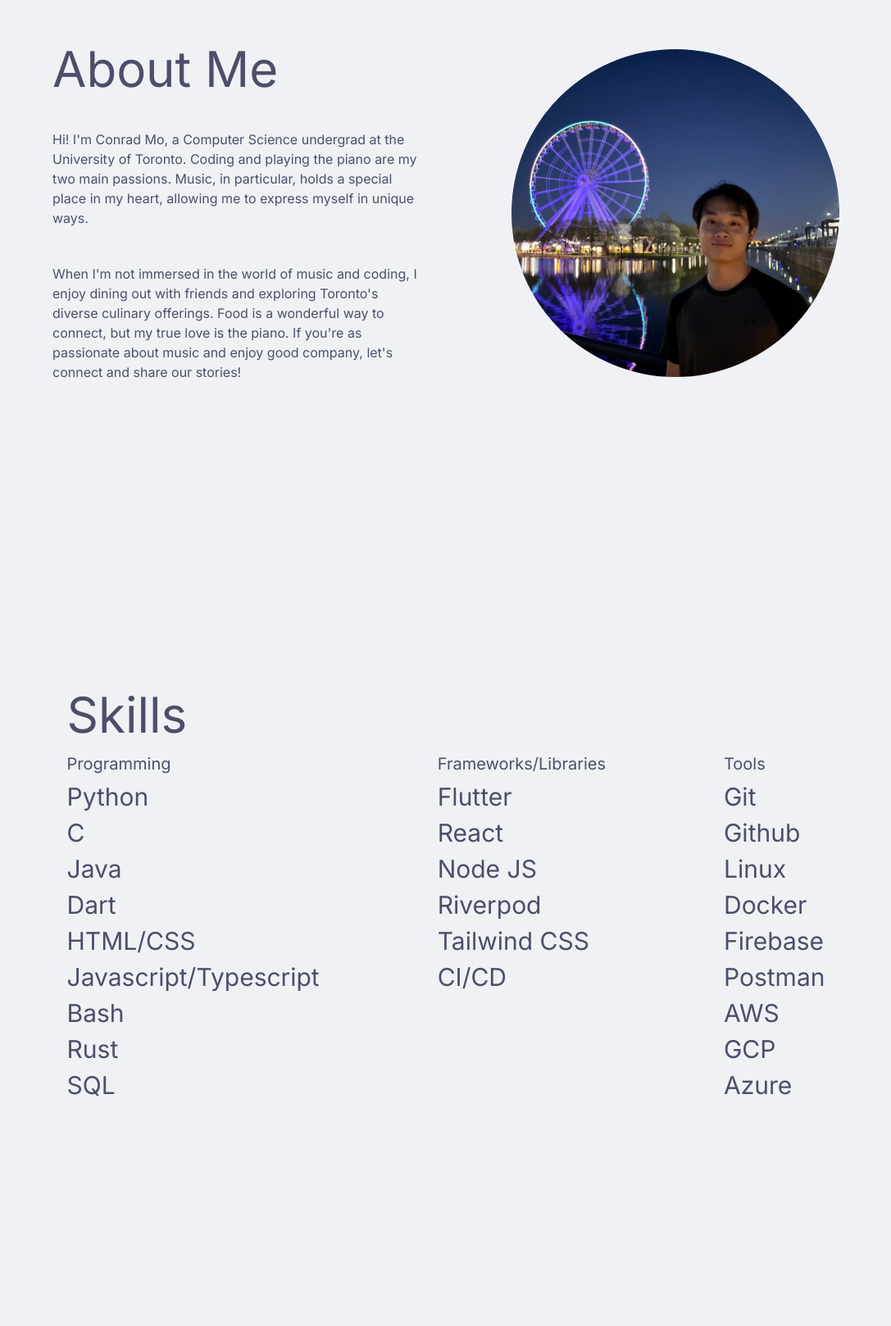
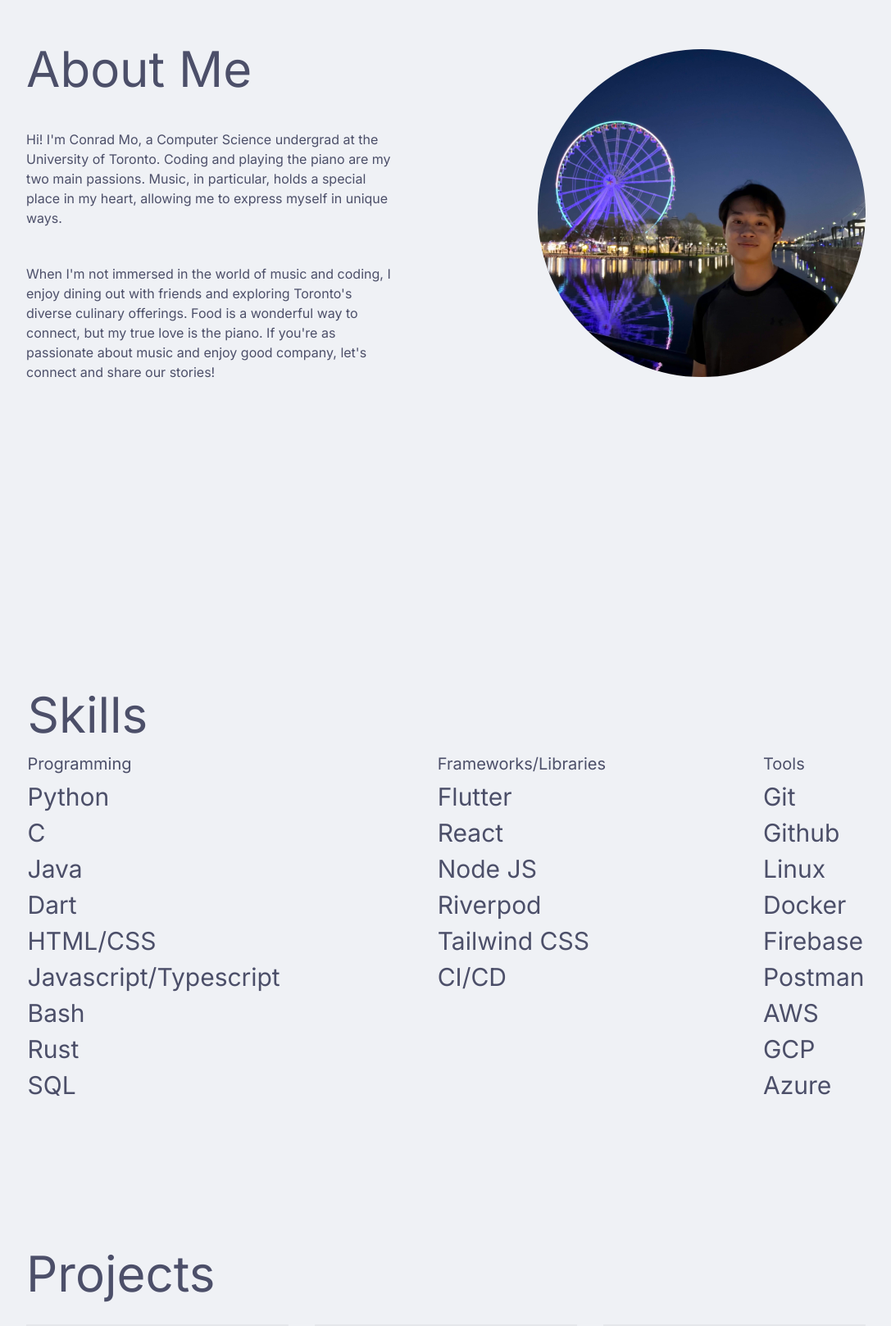
Before and after one commit to conrad-mo/personal-website-old, a Next.js app: page / in a window 1280 px wide. Shown: the part 940-2558 px from the top of the page at 82% size, without its empty margins (96-1183 px from the left). Built offline with nearby package versions, Linux system fonts and the light colour scheme; what @catppuccin/tailwindcss would draw is missing.

Commit message:
Finished fixing layout for desktop, will do mobile fixes later

```diff
--- a/app/page.tsx
+++ b/app/page.tsx
@@ -19,7 +19,7 @@ export default function Home() {
           </div>
         </div>
       </div>
-      <div className="flex h-screen justify-center gap-28 mx-8" id="aboutme">
+      <div className="flex h-screen justify-center gap-44 mx-8" id="aboutme">
         <div className="flex flex-col justify-center gap-11">
           <div className="text-6xl">About Me</div>
           <div className="max-w-md text-ctp-subtext1">
@@ -41,6 +41,7 @@ export default function Home() {
             <Image
               src="/pfp.jpg"
               alt="Profile picture"
+              priority={true}
               width={400}
               height={400}
             />
@@ -53,7 +54,7 @@ export default function Home() {
       >
         <div className="flex flex-col justify-start gap-4">
           <div className="text-6xl">Skills</div>
-          <div className="flex gap-36 flex-shrink">
+          <div className="flex gap-48 flex-shrink">
             <div className="flex flex-col text-3xl gap-2">
               <div className="text-xl text-ctp-mauve">Programming</div>
               <div className="text-ctp-subtext0 gap-2 flex flex-col">
@@ -99,7 +100,7 @@ export default function Home() {
         </div>
       </div>
       <div className="flex justify-center items-center" id="projects">
-        <div className="flex flex-col justify-start gap-8 m-32 max-w-5xl">
+        <div className="flex flex-col justify-start gap-8 max-w-5xl">
           <div className="text-6xl ">Projects</div>
           <div className="flex flex-wrap gap-8 w-full">
             <div className="flex flex-col w-80 gap-4 border-ctp-mantle border-solid border-4">
```
